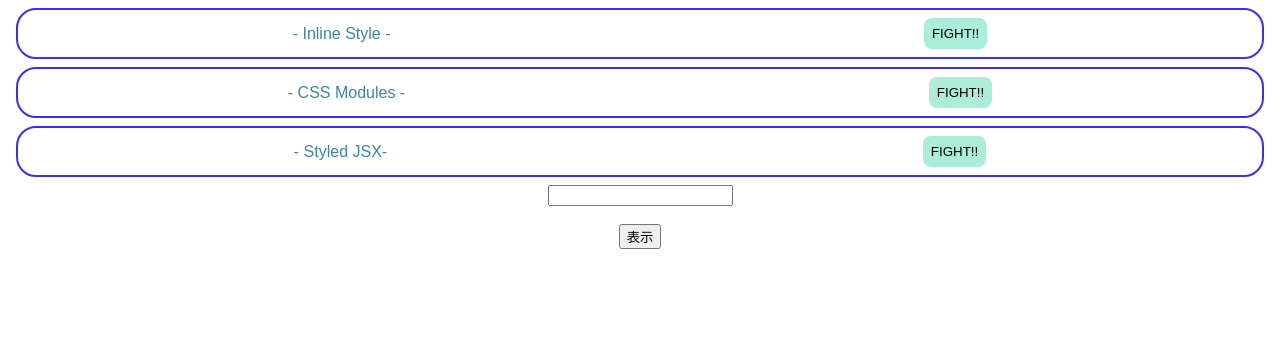
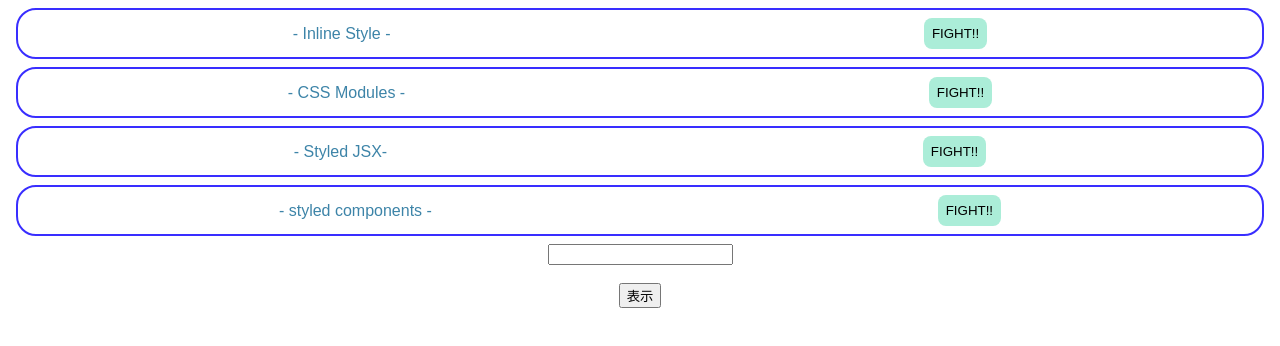
Before and after one commit to hashi17/React-tech, a React (Create React App) app: page / in a window 1280 px wide. Shown: the top 346 px of the page. Built offline with nearby package versions, Linux system fonts and the light colour scheme.

Commit message:
Style styled components

```diff
--- a/package.json
+++ b/package.json
@@ -12,6 +12,7 @@
     "react": "17.0.2",
     "react-dom": "17.0.2",
     "react-scripts": "4.0.0",
+    "styled-components": "5.3.0",
     "styled-jsx": "3.4.7"
   },
   "devDependencies": {
--- a/src/App.js
+++ b/src/App.js
@@ -2,6 +2,7 @@
 import { ChildArea } from "./components/ChildArea";
 import { CssModules } from "./components/CssModules";
 import { InlineStyle } from "./components/InlineStyle";
+import { StyledComponents } from "./components/StyledComponents";
 import { StyledJsx } from "./components/StyledJsx";
 import "./styles.css";
 
@@ -24,6 +25,7 @@
       <InlineStyle />
       <CssModules />
       <StyledJsx />
+      <StyledComponents />
       <input value={text} onChange={onChangeText} />
       <br />
       <br />
--- /dev/null
+++ b/src/components/StyledComponents.jsx
@@ -0,0 +1,35 @@
+import styled from "styled-components";
+
+export const StyledComponents = () => {
+  return (
+    <SContainer>
+      <STitle>- styled components -</STitle>
+      <SButton>FIGHT!!</SButton>
+    </SContainer>
+  );
+};
+
+const SContainer = styled.div`
+  border: solid 2px #392eff;
+  border-radius: 20px;
+  padding: 8px;
+  margin: 8px;
+  display: flex;
+  justify-content: space-around;
+  align-items: center;
+`;
+const STitle = styled.p`
+  margin: 0;
+  color: #3d84a8;
+`;
+const SButton = styled.button`
+  background-color: #abedd8;
+  border: none;
+  padding: 8px;
+  border-radius: 8px;
+  &:hover {
+    background-color: #46cdcf;
+    color: #fff;
+    cursor: pointer;
+  }
+`;
```
Also changed, not shown: 1 other file (tests, documents, lock files or other folders).
